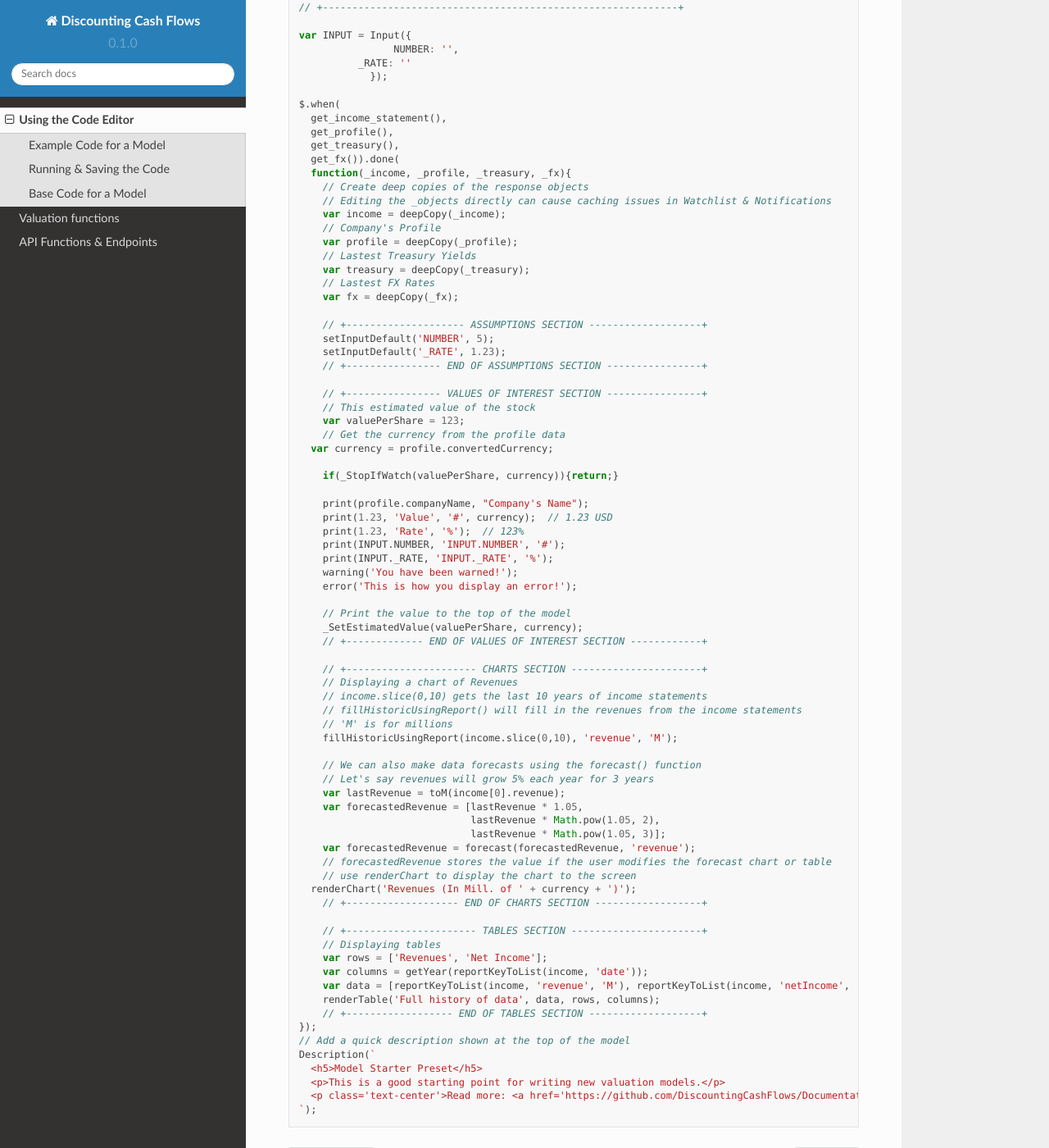
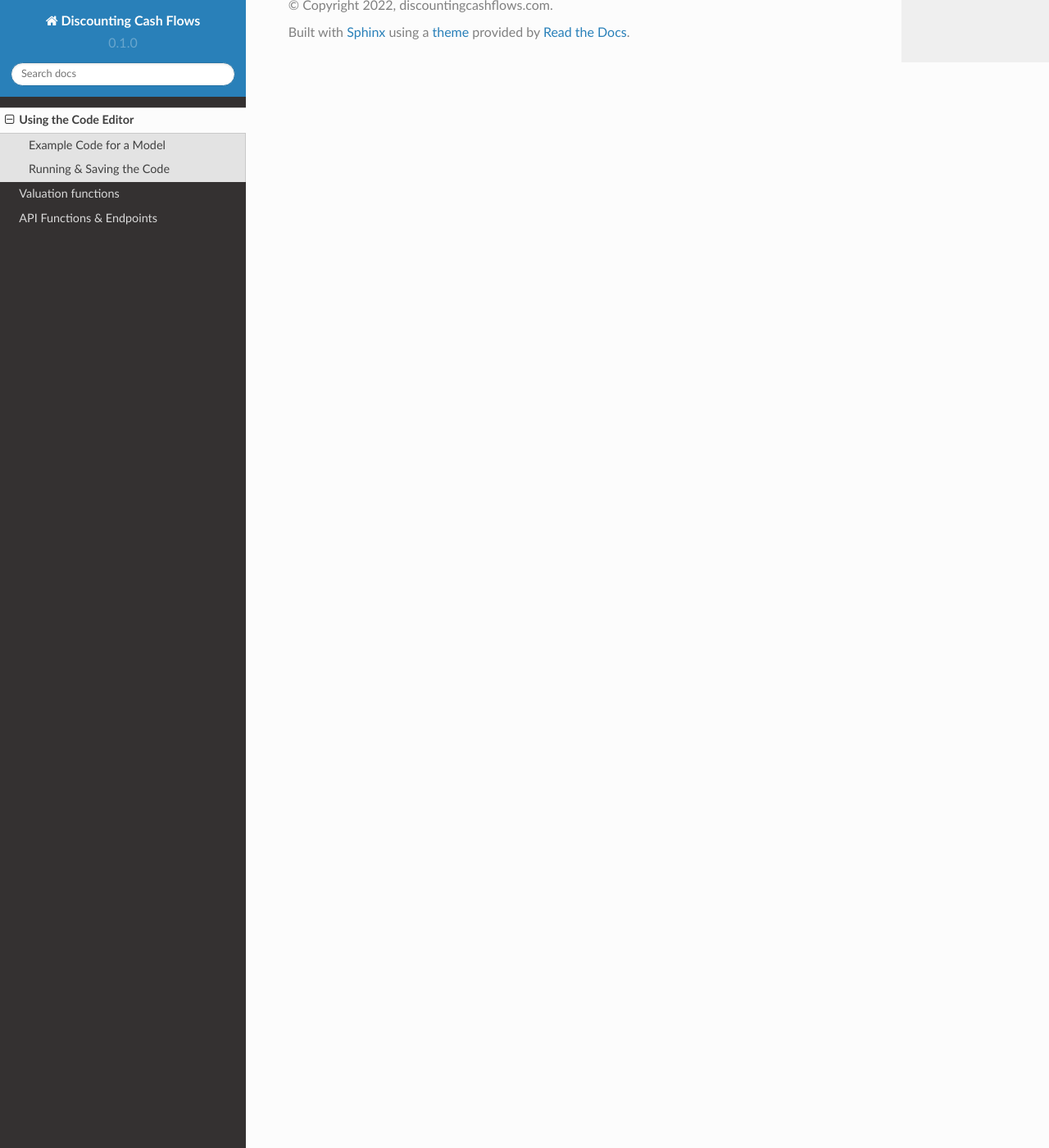
Before and after one commit to DiscountingCashFlows/readthedocs, a Sphinx documentation site: the page built from docs/source/usage.rst, in a window 1280 px wide and 1400 px high, scrolled down 1425 px. Shown: the whole window at 82% size. Built offline with Sphinx 7.4.7 and the Read the Docs theme 2.0.0, drawn with Linux system fonts in a browser that asks for light colours; some of the changed text lies outside the part shown.

Commit message:
Update usage.rst

```diff
--- a/docs/source/usage.rst
+++ b/docs/source/usage.rst
@@ -14,19 +14,25 @@
 
 .. code-block:: javascript
 
-  var INPUT = Input({NUMBER: 5,
-                     _RATE: ''});
+  Input(
+    {
+      NUMBER: 5,
+      _RATE: ''
+    }
+  );
   $.when(
     get_profile()).done(
     function(_profile){
       // We need to make sure we don't edit the _profile variable
       // Editing it could cause caching problems in the Watchlist page
-      var profile = deepCopy(_profile);
+      var response = new Response({
+        profile: _profile,
+      });
 
       // Use console.log() to inspect the data
       // Press F12 or right-click to inspect the Console
       // You will see an exapandable object (profile)
-      console.log(profile);
+      console.log(response.profile);
 
       // Print messages to the screen
       print("Hello World!", "First Message");
@@ -51,96 +57,3 @@
 >>> Company's Name: Apple Inc.
 >>> Stock Price: 148.79
 >>> Company's Website: https://www.apple.com
-
-
-Base Code for a Model
----------------------
-
-This is a starter preset with all basic functionalities of a model. Copy-Paste this into the valuation editor when creating a new model (it's easier than writing everything from scratch)
-
-.. code-block:: javascript
-
-  // +------------------------------------------------------------+
-  //   Model Starter Preset
-  //   © Copyright: https://discountingcashflows.com
-  // +------------------------------------------------------------+
-
-  var INPUT = Input({
-                  NUMBER: '',
-            _RATE: ''
-              });
-
-  $.when(
-    get_income_statement(),
-    get_profile(),
-    get_treasury(),
-    get_fx()).done(
-    function(_income, _profile, _treasury, _fx){
-      // Create deep copies of the response objects
-      // Editing the _objects directly can cause caching issues in Watchlist & Notifications
-      var income = deepCopy(_income);
-      // Company's Profile
-      var profile = deepCopy(_profile);
-      // Lastest Treasury Yields
-      var treasury = deepCopy(_treasury);
-      // Lastest FX Rates
-      var fx = deepCopy(_fx);
-
-      // +-------------------- ASSUMPTIONS SECTION -------------------+
-      setInputDefault('NUMBER', 5);
-      setInputDefault('_RATE', 1.23);
-      // +---------------- END OF ASSUMPTIONS SECTION ----------------+
-
-      // +---------------- VALUES OF INTEREST SECTION ----------------+
-      // This estimated value of the stock
-      var valuePerShare = 123;
-      // Get the currency from the profile data
-    var currency = profile.convertedCurrency;
-
-      if(_StopIfWatch(valuePerShare, currency)){return;}
-
-      print(profile.companyName, "Company's Name");
-      print(1.23, 'Value', '#', currency);  // 1.23 USD
-      print(1.23, 'Rate', '%');  // 123%
-      print(INPUT.NUMBER, 'INPUT.NUMBER', '#');
-      print(INPUT._RATE, 'INPUT._RATE', '%');
-      warning('You have been warned!');
-      error('This is how you display an error!');
-
-      // Print the value to the top of the model
-      _SetEstimatedValue(valuePerShare, currency);
-      // +------------- END OF VALUES OF INTEREST SECTION ------------+
-
-      // +---------------------- CHARTS SECTION ----------------------+
-      // Displaying a chart of Revenues
-      // income.slice(0,10) gets the last 10 years of income statements
-      // fillHistoricUsingReport() will fill in the revenues from the income statements
-      // 'M' is for millions
-      fillHistoricUsingReport(income.slice(0,10), 'revenue', 'M');
-
-      // We can also make data forecasts using the forecast() function
-      // Let's say revenues will grow 5% each year for 3 years
-      var lastRevenue = toM(income[0].revenue);
-      var forecastedRevenue = [lastRevenue * 1.05,
-                               lastRevenue * Math.pow(1.05, 2),
-                               lastRevenue * Math.pow(1.05, 3)];
-      var forecastedRevenue = forecast(forecastedRevenue, 'revenue');
-      // forecastedRevenue stores the value if the user modifies the forecast chart or table
-      // use renderChart to display the chart to the screen
-    renderChart('Revenues (In Mill. of ' + currency + ')');
-      // +------------------- END OF CHARTS SECTION ------------------+
-
-      // +---------------------- TABLES SECTION ----------------------+
-      // Displaying tables
-      var rows = ['Revenues', 'Net Income'];
-      var columns = getYear(reportKeyToList(income, 'date'));
-      var data = [reportKeyToList(income, 'revenue', 'M'), reportKeyToList(income, 'netIncome', 'M')];
-      renderTable('Full history of data', data, rows, columns);
-      // +------------------ END OF TABLES SECTION -------------------+
-  });
-  // Add a quick description shown at the top of the model
-  Description(`
-    <h5>Model Starter Preset</h5>
-    <p>This is a good starting point for writing new valuation models.</p>
-    <p class='text-center'>Read more: <a href='https://github.com/DiscountingCashFlows/Documentation/' target='_blank'><i class="fab fa-github"></i> GitHub Documentation</a></p>
-  `);
```
